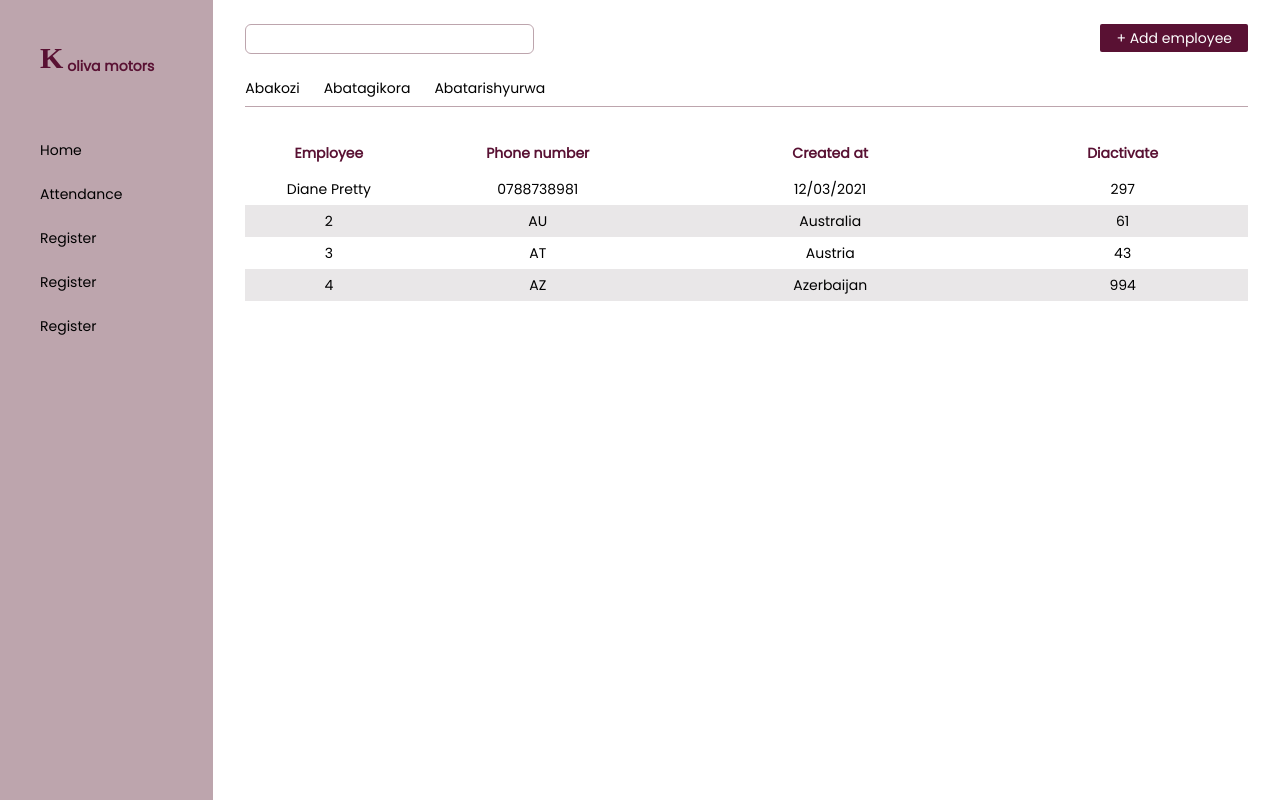
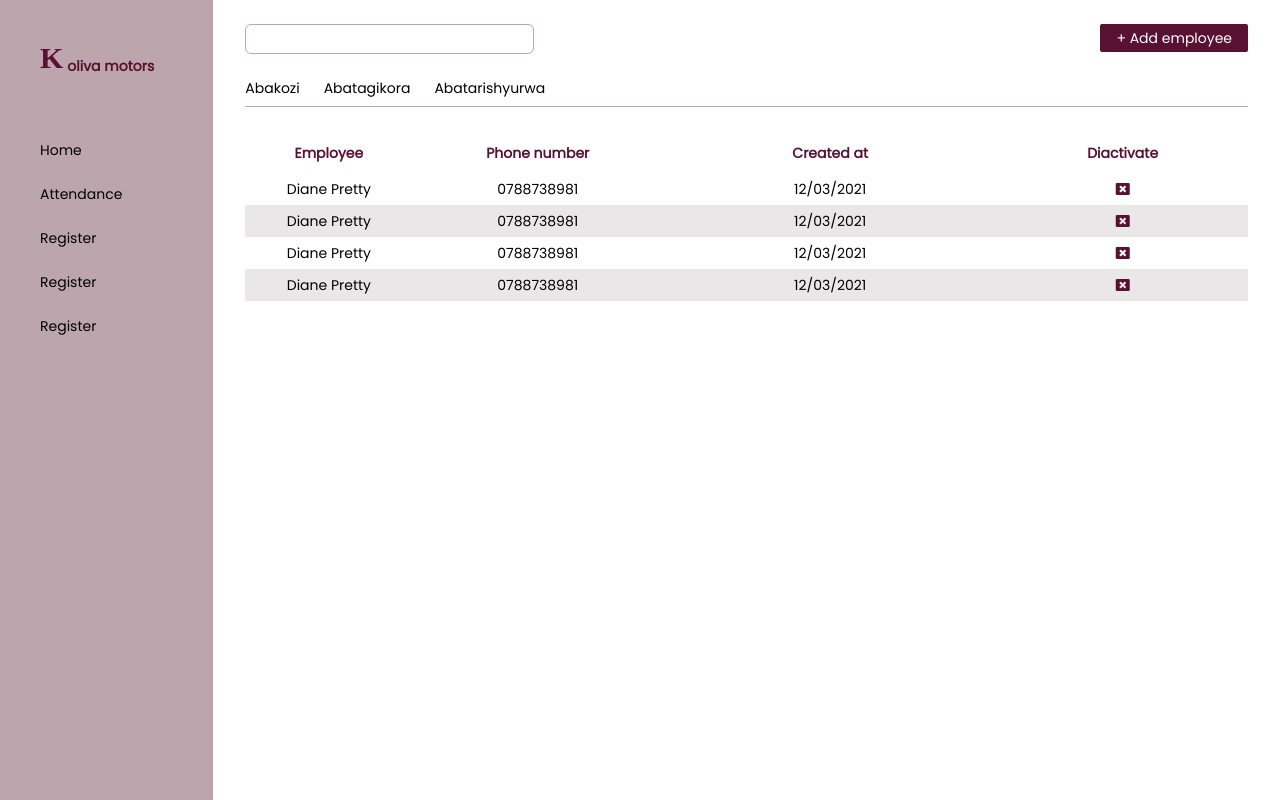
Before and after one commit to dianKoliva/kmFront, a React (Vite) app in the folder km/: page /employees in a window 1280 px wide. Built offline with nearby package versions, Linux system fonts and the light colour scheme; a web font is replaced by a local one.

Commit message:
new changes

```diff
--- a/km/src/components/employees/ListEmp.jsx
+++ b/km/src/components/employees/ListEmp.jsx
@@ -36,25 +36,25 @@ const ListEmp = () => {
 <td> Diane Pretty</td>
 <td>0788738981</td>
 <td>12/03/2021</td>
-<td>297</td>
+<td><i class="fa text-def fa-window-close"></i></td>
 </tr>
 <tr>
-<td>2</td>
-<td>AU</td>
-<td>Australia</td>
-<td>61</td>
+<td> Diane Pretty</td>
+<td>0788738981</td>
+<td>12/03/2021</td>
+<td><i class="fa text-def fa-window-close"></i></td>
 </tr>
 <tr>
-<td>3</td>
-<td>AT</td>
-<td>Austria</td>
-<td>43</td>
+<td> Diane Pretty</td>
+<td>0788738981</td>
+<td>12/03/2021</td>
+<td><i class="fa text-def fa-window-close"></i></td>
 </tr>
 <tr>
-<td>4</td>
-<td>AZ</td>
-<td>Azerbaijan</td>
-<td>994</td>
+<td> Diane Pretty</td>
+<td>0788738981</td>
+<td>12/03/2021</td>
+<td><i class="fa text-def fa-window-close"></i></td>
 </tr>
 
 
```
